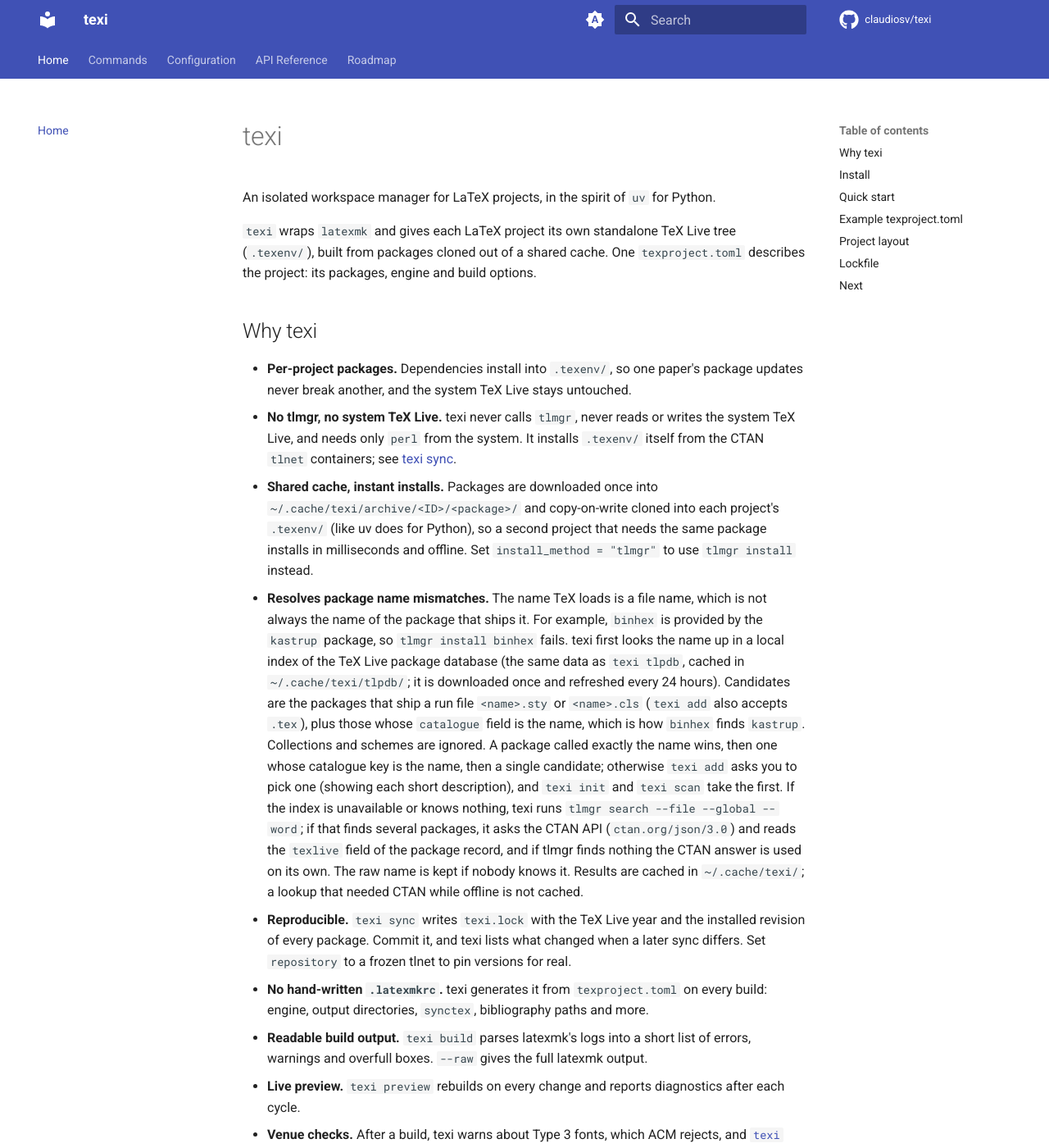
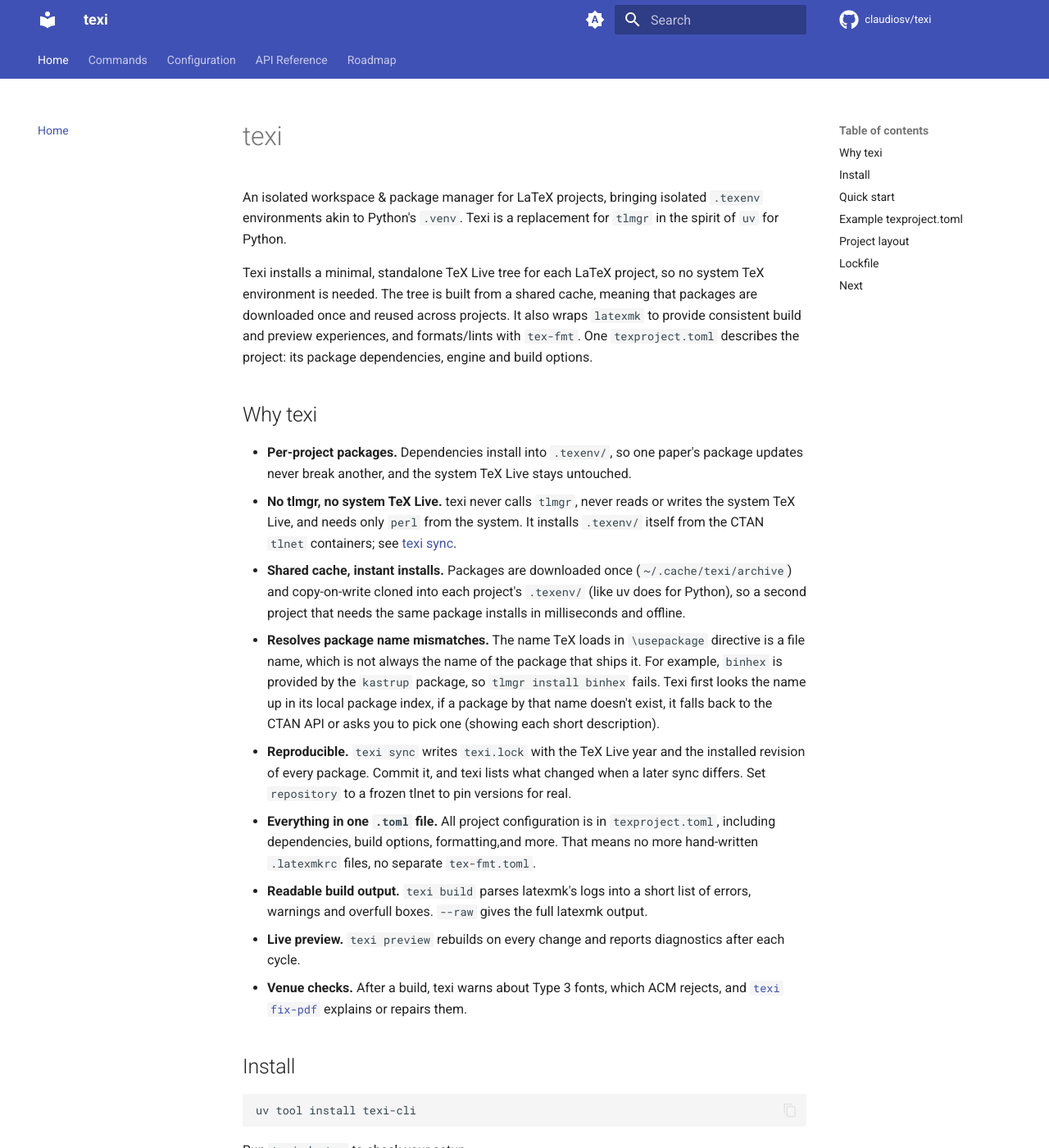
Before and after one commit to claudiosv/texi, an MkDocs documentation site: the page built from docs/index.md, in a window 1280 px wide and 1400 px high. Shown: the whole window at 82% size. Built offline with MkDocs 1.6.1 and Material for MkDocs 9.7.7, drawn with Linux system fonts in a browser that asks for light colours; comment, search, counter and statistics services are not loaded; some of the changed text lies outside the part shown.

Commit message:
refactor: remove texi update, texi sync covers it
Docs: drop the texi update section and references, tidy the index page.

Co-Authored-By: Claude Sonnet 5.5 <noreply@anthropic.com>

````diff
--- a/docs/index.md
+++ b/docs/index.md
@@ -1,17 +1,17 @@
 # texi
 
-An isolated workspace manager for LaTeX projects, in the spirit of `uv` for Python.
+An isolated workspace & package manager for LaTeX projects, bringing isolated `.texenv` environments akin to Python's `.venv`. Texi is a replacement for `tlmgr` in the spirit of `uv` for Python.
 
-`texi` wraps `latexmk` and gives each LaTeX project its own standalone TeX Live tree (`.texenv/`), built from packages cloned out of a shared cache. One `texproject.toml` describes the project: its packages, engine and build options.
+Texi installs a minimal, standalone TeX Live tree for each LaTeX project, so no system TeX environment is needed. The tree is built from a shared cache, meaning that packages are downloaded once and reused across projects. It also wraps `latexmk` to provide consistent build and preview experiences, and formats/lints with `tex-fmt`. One `texproject.toml` describes the project: its package dependencies, engine and build options.
 
 ## Why texi
 
 - **Per-project packages.** Dependencies install into `.texenv/`, so one paper's package updates never break another, and the system TeX Live stays untouched.
 - **No tlmgr, no system TeX Live.** texi never calls `tlmgr`, never reads or writes the system TeX Live, and needs only `perl` from the system. It installs `.texenv/` itself from the CTAN `tlnet` containers; see [texi sync](commands/project.md#texi-sync).
-- **Shared cache, instant installs.** Packages are downloaded once into `~/.cache/texi/archive/<ID>/<package>/` and copy-on-write cloned into each project's `.texenv/` (like uv does for Python), so a second project that needs the same package installs in milliseconds and offline. Set `install_method = "tlmgr"` to use `tlmgr install` instead.
-- **Resolves package name mismatches.** The name TeX loads is a file name, which is not always the name of the package that ships it. For example, `binhex` is provided by the `kastrup` package, so `tlmgr install binhex` fails. texi first looks the name up in a local index of the TeX Live package database (the same data as `texi tlpdb`, cached in `~/.cache/texi/tlpdb/`; it is downloaded once and refreshed every 24 hours). Candidates are the packages that ship a run file `<name>.sty` or `<name>.cls` (`texi add` also accepts `.tex`), plus those whose `catalogue` field is the name, which is how `binhex` finds `kastrup`. Collections and schemes are ignored. A package called exactly the name wins, then one whose catalogue key is the name, then a single candidate; otherwise `texi add` asks you to pick one (showing each short description), and `texi init` and `texi scan` take the first. If the index is unavailable or knows nothing, texi runs `tlmgr search --file --global --word`; if that finds several packages, it asks the CTAN API (`ctan.org/json/3.0`) and reads the `texlive` field of the package record, and if tlmgr finds nothing the CTAN answer is used on its own. The raw name is kept if nobody knows it. Results are cached in `~/.cache/texi/`; a lookup that needed CTAN while offline is not cached.
+- **Shared cache, instant installs.** Packages are downloaded once (`~/.cache/texi/archive`) and copy-on-write cloned into each project's `.texenv/` (like uv does for Python), so a second project that needs the same package installs in milliseconds and offline.
+- **Resolves package name mismatches.** The name TeX loads in `\usepackage` directive is a file name, which is not always the name of the package that ships it. For example, `binhex` is provided by the `kastrup` package, so `tlmgr install binhex` fails. Texi first looks the name up in its local package index, if a package by that name doesn't exist, it falls back to the CTAN API or asks you to pick one (showing each short description).
 - **Reproducible.** `texi sync` writes `texi.lock` with the TeX Live year and the installed revision of every package. Commit it, and texi lists what changed when a later sync differs. Set `repository` to a frozen tlnet to pin versions for real.
-- **No hand-written `.latexmkrc`.** texi generates it from `texproject.toml` on every build: engine, output directories, `synctex`, bibliography paths and more.
+- **Everything in one `.toml` file.** All project configuration is in `texproject.toml`, including dependencies, build options, formatting,and more. That means no more hand-written `.latexmkrc` files, no separate `tex-fmt.toml`.
 - **Readable build output.** `texi build` parses latexmk's logs into a short list of errors, warnings and overfull boxes. `--raw` gives the full latexmk output.
 - **Live preview.** `texi preview` rebuilds on every change and reports diagnostics after each cycle.
 - **Venue checks.** After a build, texi warns about Type 3 fonts, which ACM rejects, and [`texi fix-pdf`](commands/fix-pdf.md) explains or repairs them.
@@ -22,7 +22,7 @@ An isolated workspace manager for LaTeX projects, in the spirit of `uv` for Pyth
 uv tool install texi-cli
 ```
 
-The `usermode` and `copy` modes need an existing system TeX Live. The `install` mode needs none: it downloads a fresh minimal tree into `.texenv/`. Run `texi doctor` to check your setup.
+Run `texi doctor` to check your setup.
 
 ## Quick start
 
@@ -34,7 +34,7 @@ texi sync      # install dependencies into .texenv/
 texi build     # compile
 ```
 
-`texi init` creates `texproject.toml` (`name` set to the directory name, `src_dir = "src"`) and seeds `dependencies` by scanning your `.tex` files for `\usepackage` and `\RequirePackage`. Add packages later with `texi add <pkg>`.
+`texi init` creates `texproject.toml` and seeds `dependencies` by scanning your `.tex` files for `\usepackage` and `\RequirePackage`. Add packages later with `texi add <pkg>`.
 
 ## Example `texproject.toml`
 
@@ -64,7 +64,6 @@ Default layout (`src_dir = "src"`):
 ```
 texproject.toml
 texi.lock           # written by texi sync, commit it
-.latexmkrc          # generated, keep at the project root
 .texenv/            # local TeX tree
 build/              # PDF and aux files
 src/main.tex
````
Also changed, not shown: other parts of docs/index.md (+1 -1 lines), README.md (+1 -1 lines), docs/commands/index.md (+1 -1 lines), docs/commands/project.md (+6 -9 lines), 1 other file.
